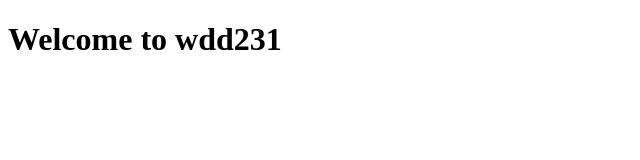
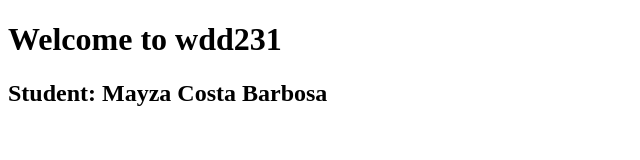
Before and after one commit to mayzabar26/wdd231, a plain HTML site: page demo.html in a window 1280 px wide. Shown: the whole page, without its empty margins (0-640 px from the left). Drawn offline with Linux system fonts and the light colour scheme.

Commit message:
demo info test

```diff
--- a/demo.html
+++ b/demo.html
@@ -7,6 +7,7 @@
 </head>
 <body>
     <h1>Welcome to wdd231</h1>
+    <h2>Student: Mayza Costa Barbosa</h2>
 
 </body>
 </html>
```
